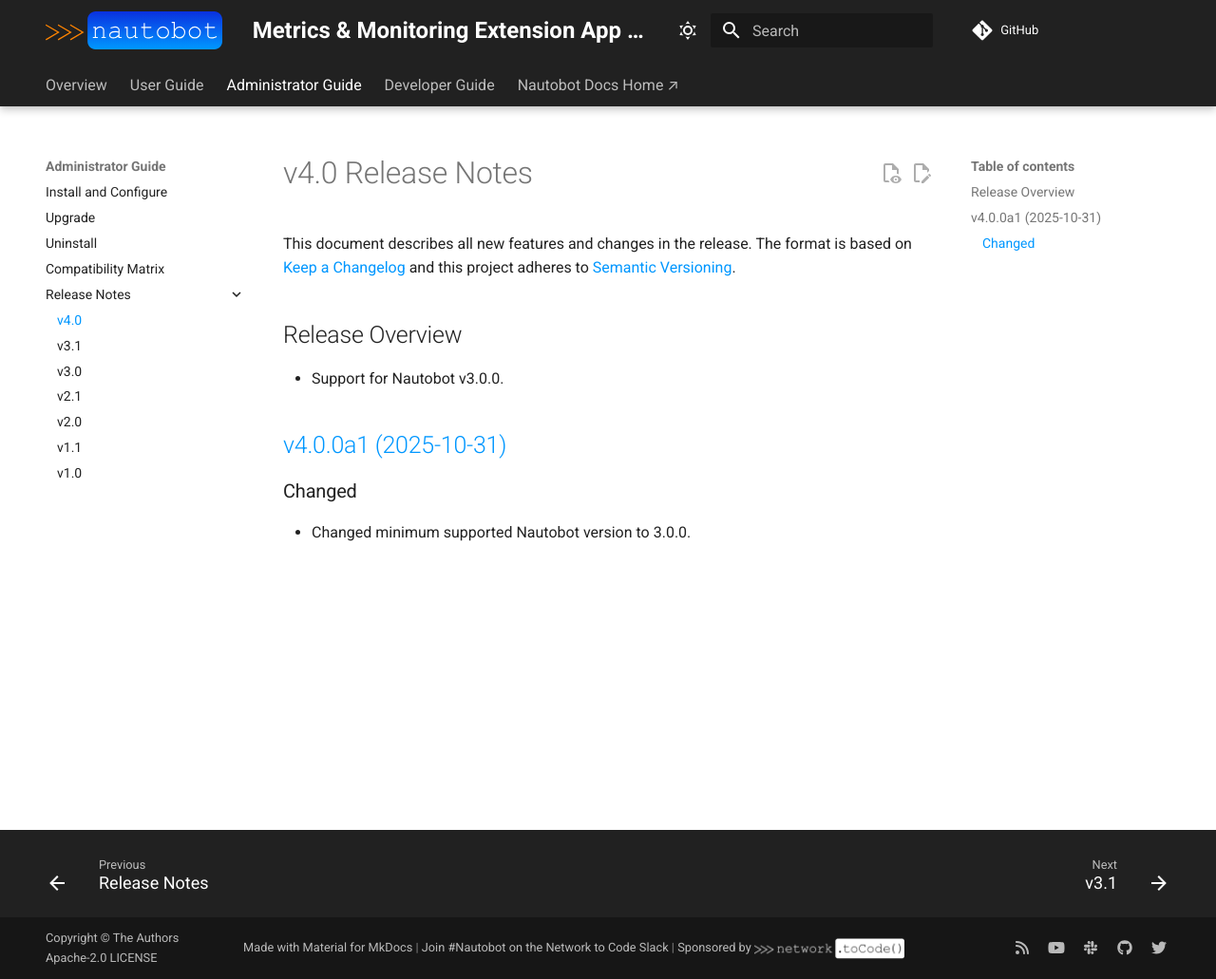
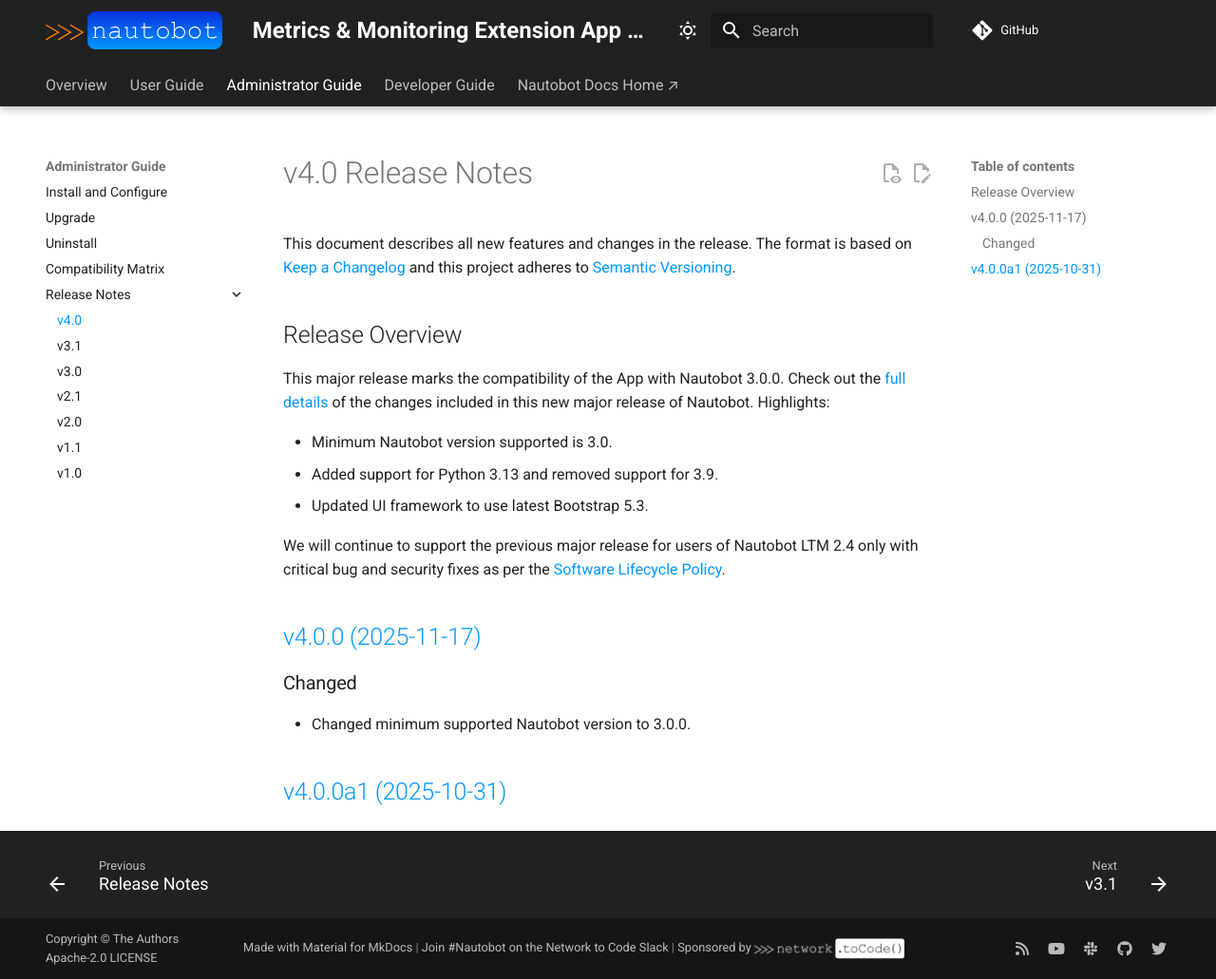
Before and after one commit to nautobot/nautobot-app-capacity-metrics, an MkDocs documentation site: the page built from docs/admin/release_notes/version_4.0.md, in a window 1280 px wide and 1031 px high. Shown: the whole window at 95% size. Built offline with MkDocs 1.6.1 and Material for MkDocs 9.7.7, drawn with Linux system fonts in a browser that asks for light colours; comment, search, counter and statistics services are not loaded.

Commit message:
Release v4.0.0

```diff
--- a/docs/admin/release_notes/version_4.0.md
+++ b/docs/admin/release_notes/version_4.0.md
@@ -4,11 +4,18 @@
 
 ## Release Overview
 
-- Support for Nautobot v3.0.0.
+This major release marks the compatibility of the App with Nautobot 3.0.0. Check out the [full details](https://docs.nautobot.com/projects/core/en/stable/release-notes/version-3.0/) of the changes included in this new major release of Nautobot. Highlights:
 
-<!-- towncrier release notes start -->
-## [v4.0.0a1 (2025-10-31)](https://github.com/nautobot/nautobot-app-capacity-metrics/releases/tag/v4.0.0a1)
+- Minimum Nautobot version supported is 3.0.
+- Added support for Python 3.13 and removed support for 3.9.
+- Updated UI framework to use latest Bootstrap 5.3.
+
+We will continue to support the previous major release for users of Nautobot LTM 2.4 only with critical bug and security fixes as per the [Software Lifecycle Policy](https://networktocode.com/company/legal/software-lifecycle-policy/).
+
+## [v4.0.0 (2025-11-17)](https://github.com/nautobot/nautobot-app-capacity-metrics/releases/tag/v4.0.0)
 
 ### Changed
 
 - Changed minimum supported Nautobot version to 3.0.0.
+
+## [v4.0.0a1 (2025-10-31)](https://github.com/nautobot/nautobot-app-capacity-metrics/releases/tag/v4.0.0a1)
--- a/pyproject.toml
+++ b/pyproject.toml
@@ -1,6 +1,6 @@
 [tool.poetry]
 name = "nautobot-capacity-metrics"
-version = "4.0.0a2"
+version = "4.0.0"
 description = "App to improve the instrumentation of Nautobot and expose additional metrics (Application Metrics, RQ Worker)."
 authors = ["Network to Code, LLC <opensource@networktocode.com>"]
 license = "Apache-2.0"
@@ -29,8 +29,7 @@
 [tool.poetry.dependencies]
 python = ">=3.10,<3.14"
 # Used for local development
-nautobot = ">=3.0.0a2,<3.0.0rc99"
-# nautobot = "^3.0.0"  # TODO: Uncomment after v3.0.0 is released
+nautobot = ">=3.0.0,<4.0.0"
 
 [tool.poetry.group.dev.dependencies]
 coverage = "*"
```
